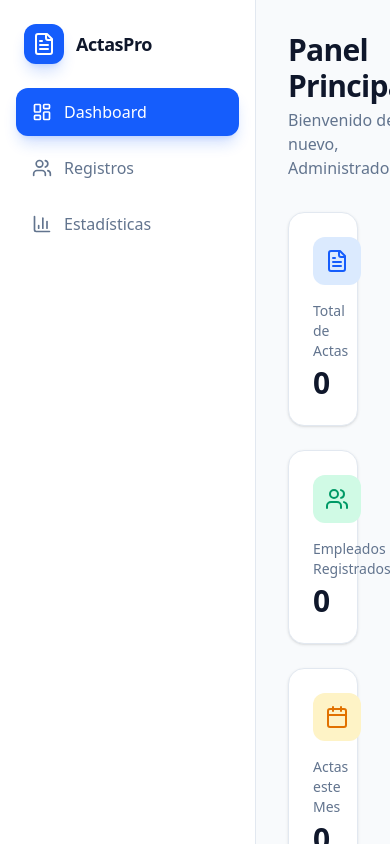
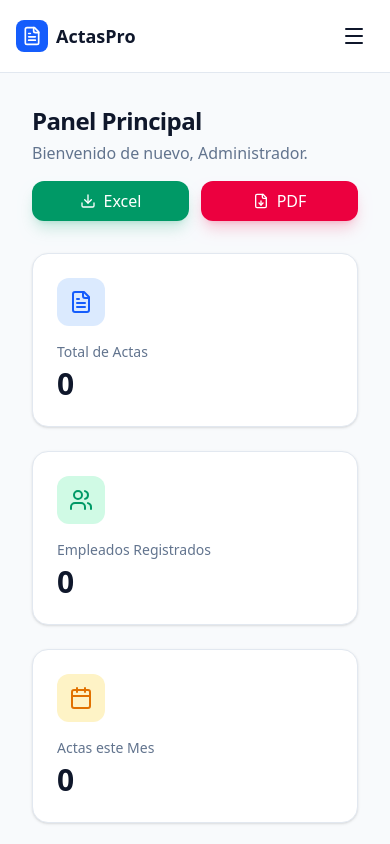
Before and after one commit to armando0614/Actas, a React (Vite) app: page / in a window 390 px wide. Both pictures are taken after a click on the button "Entrar sin contraseña (Bypass)". Shown: the top 844 px of the page. Built offline with nearby package versions, Linux system fonts and the light colour scheme.

Commit message:
feat: Implement mobile sidebar and header
Introduce a responsive sidebar and mobile header to improve navigation on smaller screens. The sidebar can now be toggled open and closed, enhancing user experience for mobile devices.

```diff
--- a/src/App.tsx
+++ b/src/App.tsx
@@ -22,7 +22,9 @@ import {
   BarChart3,
   Moon,
   Sun,
-  AlertCircle
+  AlertCircle,
+  Menu,
+  X
 } from 'lucide-react';
 import {
   BarChart,
@@ -73,6 +75,7 @@ export default function App() {
   const [records, setRecords] = useState<ActaRecord[]>([]);
   const [activeTab, setActiveTab] = useState<'dashboard' | 'records' | 'stats'>('dashboard');
   const [darkMode, setDarkMode] = useState(false);
+  const [sidebarOpen, setSidebarOpen] = useState(false);
 
   // Form State
   const [formData, setFormData] = useState({ fullName: '', position: '', reason: '', date: format(new Date(), 'yyyy-MM-dd') });
@@ -646,22 +649,58 @@ export default function App() {
 
   // --- Render App ---
   return (
-    <div className={cn("min-h-screen flex", darkMode ? "bg-slate-950 text-slate-100" : "bg-slate-50 text-slate-900")}>
+    <div className={cn("min-h-screen flex flex-col md:flex-row", darkMode ? "bg-slate-950 text-slate-100" : "bg-slate-50 text-slate-900")}>
+      {/* Mobile Header */}
+      <div className={cn(
+        "md:hidden flex items-center justify-between p-4 border-b transition-colors sticky top-0 z-50",
+        darkMode ? "bg-slate-900 border-slate-800" : "bg-white border-slate-200"
+      )}>
+        <div className="flex items-center gap-2">
+          <div className="w-8 h-8 bg-blue-600 rounded-lg flex items-center justify-center">
+            <FileText className="text-white w-5 h-5" />
+          </div>
+          <span className="font-bold text-lg">ActasPro</span>
+        </div>
+        <button
+          onClick={() => setSidebarOpen(!sidebarOpen)}
+          className="p-2 hover:bg-slate-100 dark:hover:bg-slate-800 rounded-lg transition-colors"
+        >
+          {sidebarOpen ? <X className="w-6 h-6" /> : <Menu className="w-6 h-6" />}
+        </button>
+      </div>
+
+      {/* Sidebar Overlay */}
+      {sidebarOpen && (
+        <div
+          className="fixed inset-0 bg-black/50 z-40 md:hidden backdrop-blur-sm transition-opacity"
+          onClick={() => setSidebarOpen(false)}
+        />
+      )}
+
       {/* Sidebar */}
       <aside className={cn(
-        "w-64 border-r flex flex-col transition-colors",
+        "fixed inset-y-0 left-0 z-50 w-64 border-r flex flex-col transition-all duration-300 transform md:relative md:translate-x-0",
+        sidebarOpen ? "translate-x-0" : "-translate-x-full",
         darkMode ? "bg-slate-900 border-slate-800" : "bg-white border-slate-200"
       )}>
-        <div className="p-6 flex items-center gap-3">
-          <div className="w-10 h-10 bg-blue-600 rounded-xl flex items-center justify-center shadow-lg shadow-blue-600/20">
-            <FileText className="text-white w-6 h-6" />
+        <div className="p-6 flex items-center justify-between md:justify-start gap-3">
+          <div className="flex items-center gap-3">
+            <div className="w-10 h-10 bg-blue-600 rounded-xl flex items-center justify-center shadow-lg shadow-blue-600/20">
+              <FileText className="text-white w-6 h-6" />
+            </div>
+            <span className="font-bold text-lg tracking-tight">ActasPro</span>
           </div>
-          <span className="font-bold text-lg tracking-tight">ActasPro</span>
+          <button
+            onClick={() => setSidebarOpen(false)}
+            className="md:hidden p-2 hover:bg-slate-100 dark:hover:bg-slate-800 rounded-lg"
+          >
+            <X className="w-5 h-5" />
+          </button>
         </div>
 
         <nav className="flex-1 px-4 space-y-2">
           <button
-            onClick={() => setActiveTab('dashboard')}
+            onClick={() => { setActiveTab('dashboard'); setSidebarOpen(false); }}
             className={cn(
               "w-full flex items-center gap-3 px-4 py-3 rounded-xl transition-all",
               activeTab === 'dashboard'
@@ -673,7 +712,7 @@ export default function App() {
             <span className="font-medium">Dashboard</span>
           </button>
           <button
-            onClick={() => setActiveTab('records')}
+            onClick={() => { setActiveTab('records'); setSidebarOpen(false); }}
             className={cn(
               "w-full flex items-center gap-3 px-4 py-3 rounded-xl transition-all",
               activeTab === 'records'
@@ -685,7 +724,7 @@ export default function App() {
             <span className="font-medium">Registros</span>
           </button>
           <button
-            onClick={() => setActiveTab('stats')}
+            onClick={() => { setActiveTab('stats'); setSidebarOpen(false); }}
             className={cn(
               "w-full flex items-center gap-3 px-4 py-3 rounded-xl transition-all",
               activeTab === 'stats'
@@ -731,9 +770,9 @@ export default function App() {
 
       {/* Main Content */}
       <main className="flex-1 overflow-y-auto p-8">
-        <header className="flex justify-between items-center mb-8">
+        <header className="flex flex-col sm:flex-row justify-between items-start sm:items-center gap-4 mb-8">
           <div>
-            <h2 className="text-3xl font-bold tracking-tight">
+            <h2 className="text-2xl sm:text-3xl font-bold tracking-tight">
               {activeTab === 'dashboard' && 'Panel Principal'}
               {activeTab === 'records' && 'Gestión de Actas'}
               {activeTab === 'stats' && 'Análisis de Datos'}
@@ -742,17 +781,17 @@ export default function App() {
               Bienvenido de nuevo, Administrador.
             </p>
           </div>
-          <div className="flex gap-3">
+          <div className="flex gap-3 w-full sm:w-auto">
             <button
               onClick={exportToExcel}
-              className="flex items-center gap-2 px-4 py-2 bg-emerald-600 hover:bg-emerald-700 text-white rounded-xl transition-colors shadow-lg shadow-emerald-600/20"
+              className="flex-1 sm:flex-none flex items-center justify-center gap-2 px-4 py-2 bg-emerald-600 hover:bg-emerald-700 text-white rounded-xl transition-colors shadow-lg shadow-emerald-600/20"
             >
               <Download className="w-4 h-4" />
               Excel
             </button>
             <button
               onClick={exportToPDF}
-              className="flex items-center gap-2 px-4 py-2 bg-rose-600 hover:bg-rose-700 text-white rounded-xl transition-colors shadow-lg shadow-rose-600/20"
+              className="flex-1 sm:flex-none flex items-center justify-center gap-2 px-4 py-2 bg-rose-600 hover:bg-rose-700 text-white rounded-xl transition-colors shadow-lg shadow-rose-600/20"
             >
               <FileDown className="w-4 h-4" />
               PDF
```
